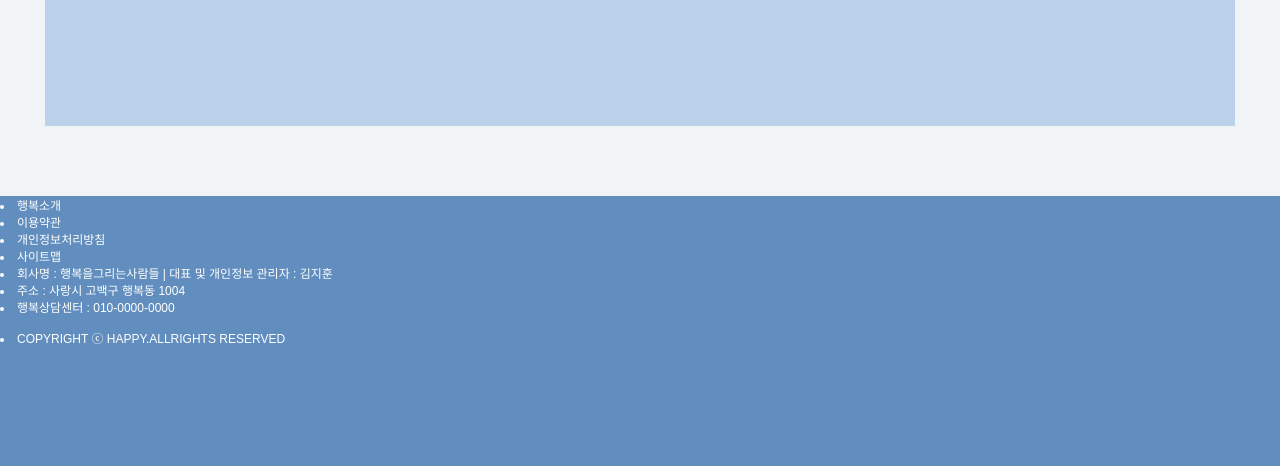
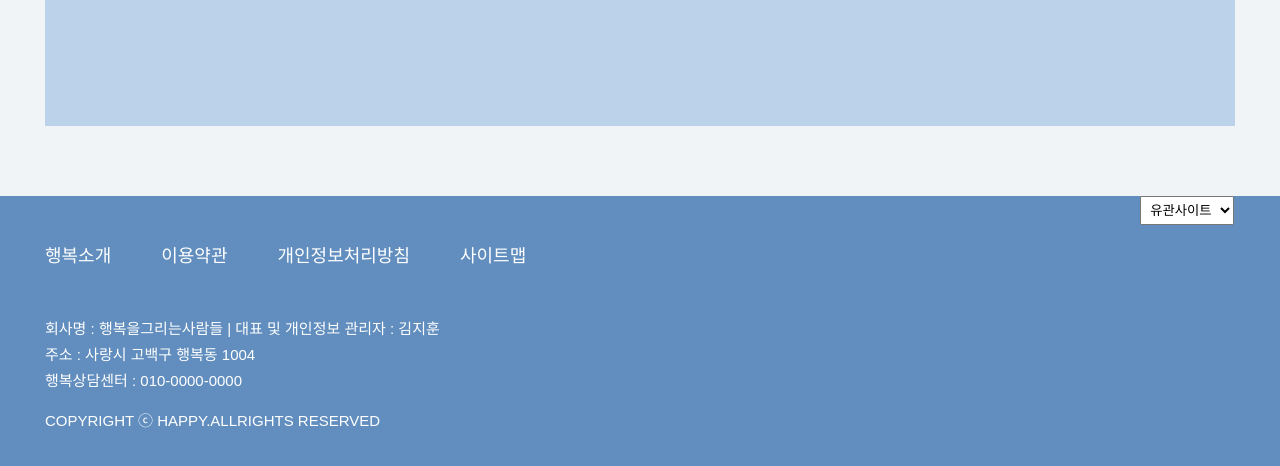
Before and after one commit to doskdkfn/Happy-Drawing, a plain HTML site: page index.html in a window 1280 px wide. Shown: the part 1344-1810 px from the top of the page. Drawn offline with Linux system fonts and the light colour scheme.

Commit message:
2023-03-07

```diff
--- a/css/style.css
+++ b/css/style.css
@@ -522,3 +522,58 @@ header {
     background: #618EBE;
     margin-top: 70px;
 }
+
+#footer-flex-menu {
+    width: 1190px;
+    margin: 0 auto;
+    display: flex;
+}
+
+/******************** footer-menu (left) *********************/
+
+/*********** left-top ***********/
+
+.f-left-menu {
+    list-style: none;
+}
+
+.left-top {
+    display: flex;
+    margin-bottom: 20px;
+}
+
+.left-top > li {
+    font-size: 18px;
+    display: block;
+    padding-right: 50px;
+    margin-top: 45px;
+}
+
+/*********** left-middle ***********/
+
+.left-middle {
+    margin-top: 50px;
+}
+
+.copy > li {
+    padding-bottom: 5px;
+    font-size: 15px;
+}
+
+/******************** footer-menu (right) *********************/
+
+.f-right-menu {
+    width: 658px;
+}
+
+.input-box {
+    text-align: right;
+}
+
+select {
+    padding: 5px;
+}
+
+select > option {
+    color: none;
+}
--- a/index.html
+++ b/index.html
@@ -1,5 +1,6 @@
 <!DOCTYPE html>
 <html lang="ko">
+
 <head>
     <meta charset="UTF-8">
     <meta http-equiv="X-UA-Compatible" content="IE=edge">
@@ -21,6 +22,7 @@
     <script src="js/script.js"></script>
     <script src="https://kit.fontawesome.com/7ce992cc35.js" crossorigin="anonymous"></script>
 </head>
+
 <body>
     <div id="all-size">
         <header>
@@ -48,10 +50,15 @@
                         <div class="lists">
                             <div class="list">
                                 <li><a href="#">엔젤리너스, '세계 동물의 날' 맞이해 따뜻한 기부</a></li>
-                                    <li><a href="https://www.msn.com/ko-kr/news/national/ec-9d-b4-ec-98-81-ec-a7-80-e2-80-98-ed-95-a9-eb-b2-95-ec-a0-81-eb-a7-9d-eb-82-98-eb-8b-88-ec-bb-b5-e2-80-99-ed-8c-90-eb-a7-a4-ec-95-a1-ec-82-ac-eb-9e-91-ec-9d-98-ec-97-b4-eb-a7-a4-ec-97-90-ea-b8-b0-eb-b6-80/ar-AA12t2Mj">이영지 '합법적 망나니 컵' 판매액 사랑의열매 기부</a></li>
-                                    <li><a href="http://www.ebaekje.co.kr/news/articleView.html?idxno=132046">선문대 사회봉사센터, 폭우 피해 농가 찾아 봉사</a></li>
-                                    <li><a href="https://www.hankyung.com/entertainment/article/2022092936124">BTS지민, 강원교육청에 기부 '날개없는 천사 맞네'</a></li>
-                                    <li><a href="http://enter.etoday.co.kr/view/news_view.php?varAtcId=230922">홍자 팬클럽 '홍자시대' 홍자 이름으로 헌혈증 기부</a></li>
+                                <li><a
+                                        href="https://www.msn.com/ko-kr/news/national/ec-9d-b4-ec-98-81-ec-a7-80-e2-80-98-ed-95-a9-eb-b2-95-ec-a0-81-eb-a7-9d-eb-82-98-eb-8b-88-ec-bb-b5-e2-80-99-ed-8c-90-eb-a7-a4-ec-95-a1-ec-82-ac-eb-9e-91-ec-9d-98-ec-97-b4-eb-a7-a4-ec-97-90-ea-b8-b0-eb-b6-80/ar-AA12t2Mj">이영지
+                                        '합법적 망나니 컵' 판매액 사랑의열매 기부</a></li>
+                                <li><a href="http://www.ebaekje.co.kr/news/articleView.html?idxno=132046">선문대 사회봉사센터, 폭우
+                                        피해 농가 찾아 봉사</a></li>
+                                <li><a href="https://www.hankyung.com/entertainment/article/2022092936124">BTS지민, 강원교육청에
+                                        기부 '날개없는 천사 맞네'</a></li>
+                                <li><a href="http://enter.etoday.co.kr/view/news_view.php?varAtcId=230922">홍자 팬클럽 '홍자시대'
+                                        홍자 이름으로 헌혈증 기부</a></li>
                             </div>
                             <div class="listd">
                                 <div class="list2">
@@ -109,7 +116,9 @@
                         <div class="phone">
                             <li class="phone-login">
                                 <a href="#"><img src="images/cell.png" alt="휴대전화"></a>
-                                    <a href="#"><p>휴대폰 로그인</p></a>
+                                <a href="#">
+                                    <p>휴대폰 로그인</p>
+                                </a>
                             </li>
                         </div>
                         <h4>SNS로 로그인 하기</h4>
@@ -149,13 +158,23 @@
                     <h2>행복 갤러리</h2>
                     <div class="photo-box">
                         <div class="photo">
-                                <li><a href="#"><img class="thumb_item" src="images/photo01.png" alt="태풍피해 복구"><p>2022.09.07<br><span class="photo-t">힌남노 태풍피해 복구</span></p></a></li>
-                                <li><a href="#"><img class="thumb_item" src="images/photo02.png" alt="연탄나눔"><p>2022.10.21<br><span class="photo-t">사랑에너지 연탄나눔</span></p></a></li>
-                                <li><a href="#"><img class="thumb_item" src="images/photo03.png" alt="김장나눔"><p>2022.11.08<br><span class="photo-t">사랑의 김장 나눔</span></p></a></li>
+                            <li><a href="#"><img class="thumb_item" src="images/photo01.png" alt="태풍피해 복구">
+                                    <p>2022.09.07<br><span class="photo-t">힌남노 태풍피해 복구</span></p>
+                                </a></li>
+                            <li><a href="#"><img class="thumb_item" src="images/photo02.png" alt="연탄나눔">
+                                    <p>2022.10.21<br><span class="photo-t">사랑에너지 연탄나눔</span></p>
+                                </a></li>
+                            <li><a href="#"><img class="thumb_item" src="images/photo03.png" alt="김장나눔">
+                                    <p>2022.11.08<br><span class="photo-t">사랑의 김장 나눔</span></p>
+                                </a></li>
                         </div>
                         <div class="photo2">
-                                <li><a href="#"><img class="thumb_item" src="images/photo04.png" alt="국수나눔"><p>2022.11.12<br><span class="photo-t">무료 국수 나눔</span></p></a></li>
-                                <li><a href="#"><img class="thumb_item" src="images/photo05.png" alt="튀르키예 빵,담요나눔"><p>2023.02.12<br><span class="photo-t">튀르키예 빵,담요 나눔</span></p></a></li>
+                            <li><a href="#"><img class="thumb_item" src="images/photo04.png" alt="국수나눔">
+                                    <p>2022.11.12<br><span class="photo-t">무료 국수 나눔</span></p>
+                                </a></li>
+                            <li><a href="#"><img class="thumb_item" src="images/photo05.png" alt="튀르키예 빵,담요나눔">
+                                    <p>2023.02.12<br><span class="photo-t">튀르키예 빵,담요 나눔</span></p>
+                                </a></li>
                         </div>
                     </div>
                 </div>
@@ -192,10 +211,21 @@
                             </div>
                         </div>
                     </div>
-                        <div class="f-right-menu"></div>
+                    <div class="f-right-menu">
+                        <div class="input-box">
+                            <form action="#" class="form">
+                                <select name="language">
+                                    <option value="site">유관사이트</option>
+                                    <option value="bokjiro">복지로</option>
+                                    <option value="gov">민원24</option>
+                                </select>
+                            </form>
+                        </div>
+                    </div>
                 </div>
             </div>
         </footer>
     </div>
 </body>
+
 </html>
```
Lines whose indentation alone changed are shown as unchanged.
